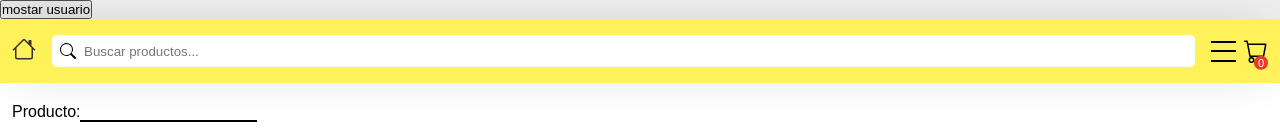
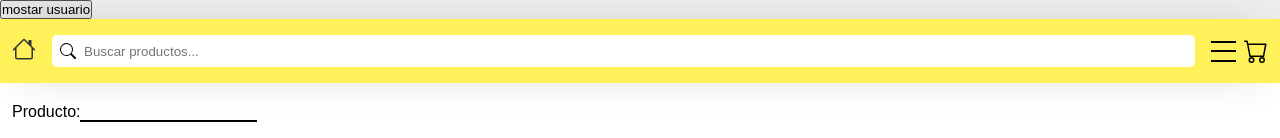
Before and after one commit to paiput/mecu, a React (Create React App) app in the folder client/: page /sell in a window 1280 px wide. Shown: the top 138 px of the page. Built offline with nearby package versions, Linux system fonts and the light colour scheme; no server answers; the HTML template or start-up script is replaced by a standard one.

Commit message:
Add cart products counter

```diff
--- a/client/src/components/header/Header.jsx
+++ b/client/src/components/header/Header.jsx
@@ -43,7 +43,10 @@ export const Header = ({ hambMenuState, cartState }) => {
             </div>
             <button className="cart-button" onClick={handleShowCart}>
               <Icon.Cart className="icon big-icon" />
-              <span className="cart-button__products-counter">{cart.length > 9 ? '9+' : cart.length}</span>
+              {cart.length === 0
+                ? ''
+                : <span className="cart-button__products-counter">{cart.length > 9 ? '9+' : cart.length}</span>
+              }
             </button>
           </div>
         </nav>
```
